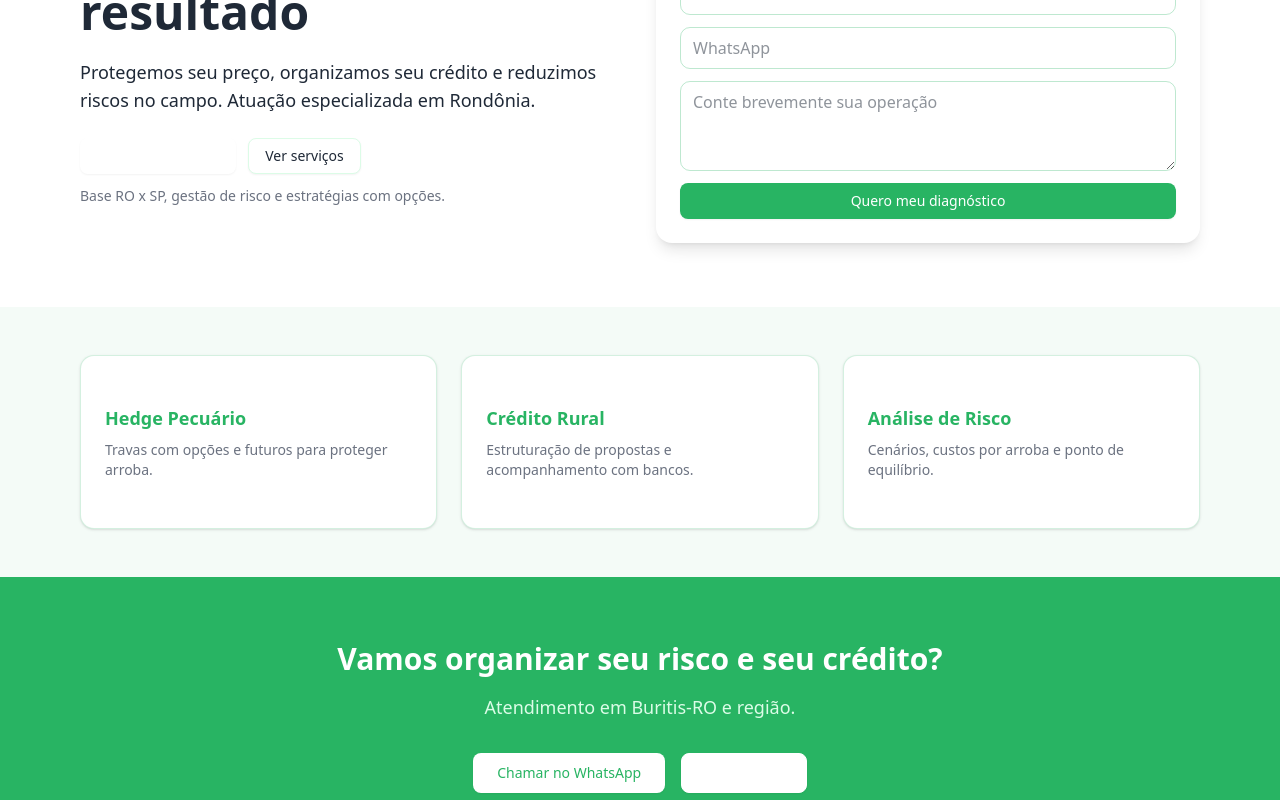
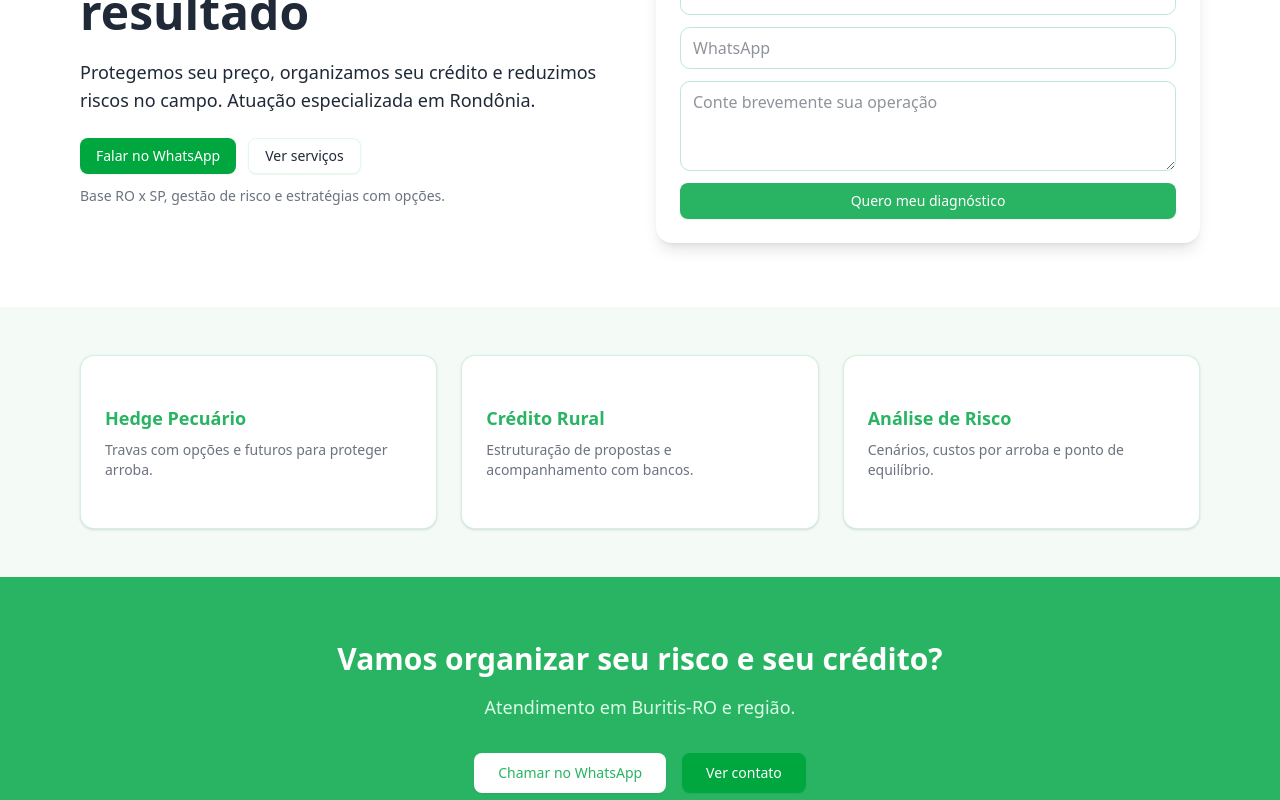
Before and after one commit to cunhahedgeagro-lab/cunha-hedge-site, a Next.js app: page / in a window 1280 px wide. Shown: the part 320-1120 px from the top of the page. Built offline with nearby package versions, Linux system fonts and the light colour scheme.

Commit message:
Fix(home): ensure button text visibility (green bg/white text)

```diff
--- a/src/app/page.tsx
+++ b/src/app/page.tsx
@@ -16,7 +16,9 @@
             Atuação especializada em Rondônia.
           </p>
           <div className="mt-6 flex gap-3">
-            <Button asChild><a href="https://wa.me/5569993737919?text=Quero%20uma%20consulta" target="_blank" rel="noopener noreferrer">Falar no WhatsApp</a></Button>
+            <Button asChild className="bg-green-600 text-white hover:bg-green-700">
+              <a href="https://wa.me/5569993737919?text=Quero%20uma%20consulta" target="_blank" rel="noopener noreferrer">Falar no WhatsApp</a>
+            </Button>
             <Button variant="outline" asChild><Link href="/servicos">Ver serviços</Link></Button>
           </div>
           <p className="mt-3 text-sm text-muted-foreground">Base RO x SP, gestão de risco e estratégias com opções.</p>
@@ -65,7 +67,7 @@
             <Button asChild size="lg" className="bg-white text-primary hover:bg-green-50">
               <a href="https://wa.me/5569993737919?text=Quero%20falar%20com%20a%20Cunha%20Hedge" target="_blank" rel="noopener noreferrer">Chamar no WhatsApp</a>
             </Button>
-            <Button variant="outline" asChild size="lg" className="border-white text-white hover:bg-white hover:text-primary">
+            <Button asChild size="lg" className="bg-green-600 text-white hover:bg-green-700">
               <Link href="/contato">Ver contato</Link>
             </Button>
           </div>
```
